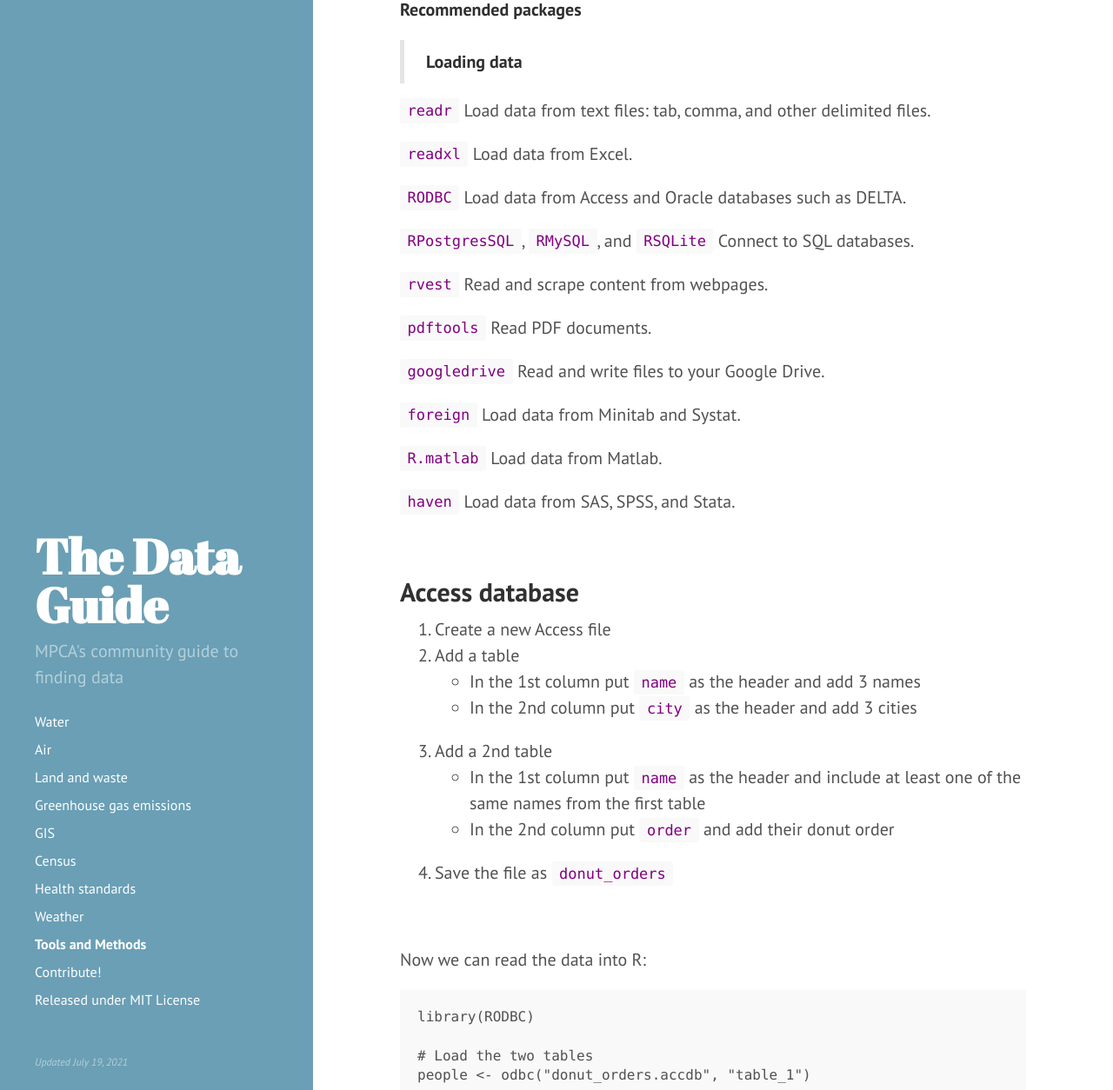
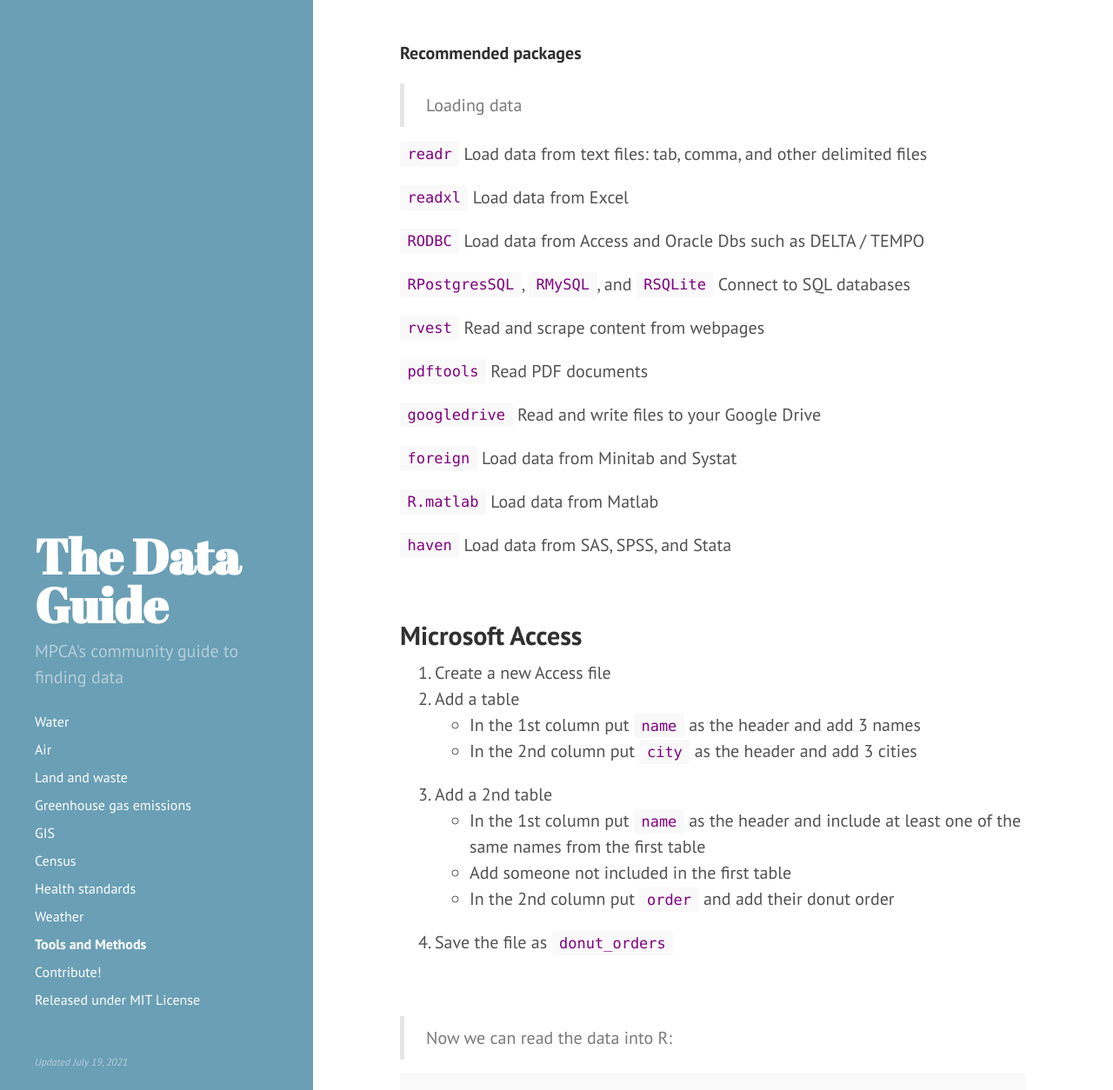
Before and after one commit to annemorris/Data-Guide-1, a Jekyll site: the page built from 98-Tools_and_Methods.md, in a window 1280 px wide and 1400 px high, scrolled down 1010 px, cut to the strip 146-1400 px from the top of the window. Shown: the whole strip at 87% size. Built offline with Jekyll 4.4.1, drawn with Linux system fonts in a browser that asks for light colours; some of the changed text lies outside the part shown.

Commit message:
Update 98-Tools_and_Methods.md

````diff
--- a/98-Tools_and_Methods.md
+++ b/98-Tools_and_Methods.md
@@ -12,6 +12,8 @@ Tips and instructions to get data with the programming language R.
 
 * Add table of contents
 {:toc}
+
+<br>
 
 ## Using R and RStudio {#R}
 
@@ -23,32 +25,32 @@ Tips and instructions to get data with the programming language R.
 __Recommended packages__
 
 
-> __Loading data__
+> Loading data
 
-`readr`     Load data from text files: tab, comma, and other delimited files.
+`readr`     Load data from text files: tab, comma, and other delimited files
 
-`readxl`    Load data from Excel.
+`readxl`    Load data from Excel
 
-`RODBC`     Load data from Access and Oracle databases such as DELTA.
+`RODBC`     Load data from Access and Oracle Dbs such as DELTA / TEMPO
 
-`RPostgresSQL`, `RMySQL`, and `RSQLite`  Connect to SQL databases.
+`RPostgresSQL`, `RMySQL`, and `RSQLite`  Connect to SQL databases
 
-`rvest`     Read and scrape content from webpages.
+`rvest`     Read and scrape content from webpages
 
-`pdftools`  Read PDF documents.
+`pdftools`  Read PDF documents
 
-`googledrive` Read and write files to your Google Drive.
+`googledrive` Read and write files to your Google Drive
 
-`foreign`   Load data from Minitab and Systat.
+`foreign`   Load data from Minitab and Systat
 
-`R.matlab`  Load data from Matlab.
+`R.matlab`  Load data from Matlab
 
-`haven`     Load data from SAS, SPSS, and Stata.
+`haven`     Load data from SAS, SPSS, and Stata
 
 <br>
 
 
-## Access database {#access}
+## Microsoft Access {#access}
 
 1. Create a new Access file
 2. Add a table
@@ -56,12 +58,13 @@ __Recommended packages__
     - In the 2nd column put `city` as the header and add 3 cities
 3. Add a 2nd table
     - In the 1st column put `name` as the header and include at least one of the same names from the first table
+    - Add someone not included in the first table
     - In the 2nd column put `order` and add their donut order
 4. Save the file as `donut_orders`
 
 <br>
 
-Now we can read the data into R:
+> Now we can read the data into R:
 
 ``` .go
 library(RODBC)
````
Also changed, not shown: other parts of 98-Tools_and_Methods.md (+1 -1 lines).
